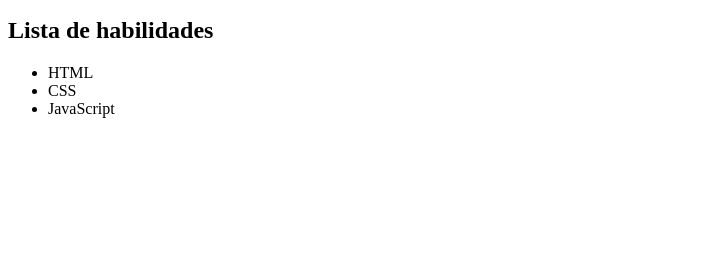
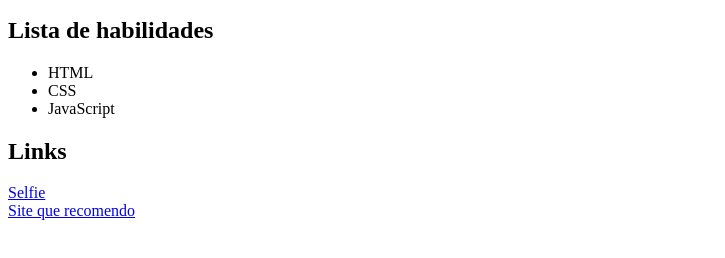
Before and after one commit to fernandolasmar/Portf-lio, a plain HTML site: page index.html in a window 1280 px wide. Shown: the part 218-476 px from the top of the page, without its empty margins (0-725 px from the left). Drawn offline with Linux system fonts and the light colour scheme.

Commit message:
Adicionando links

```diff
--- a/index.html
+++ b/index.html
@@ -20,6 +20,9 @@
     <li>CSS</li>
     <li>JavaScript</li>
   </ul>
+  <h2>Links</h2>
+    <a href="#Selfie">Selfie</a> <br>
+    <a href="https://blog.betrybe.com" target="_blank">Site que recomendo</a>
 
 </body>
 </html>
```
